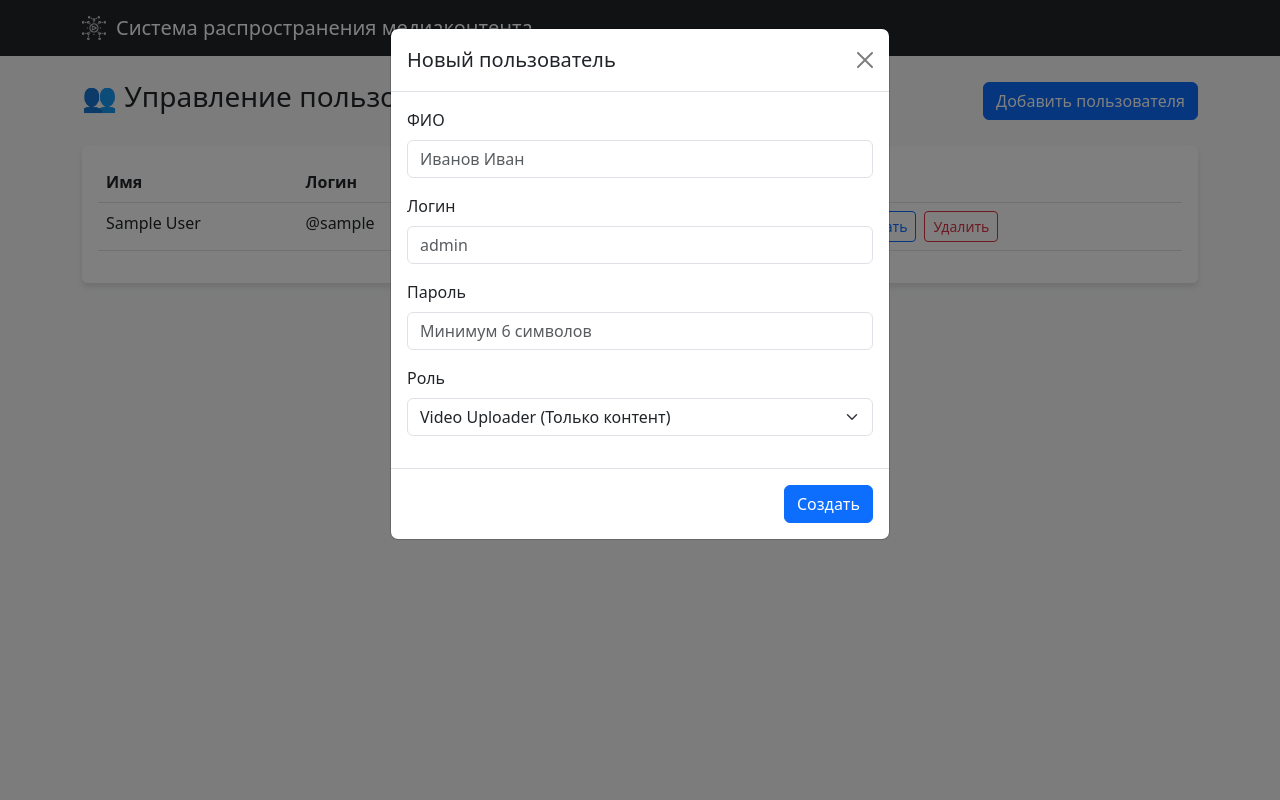
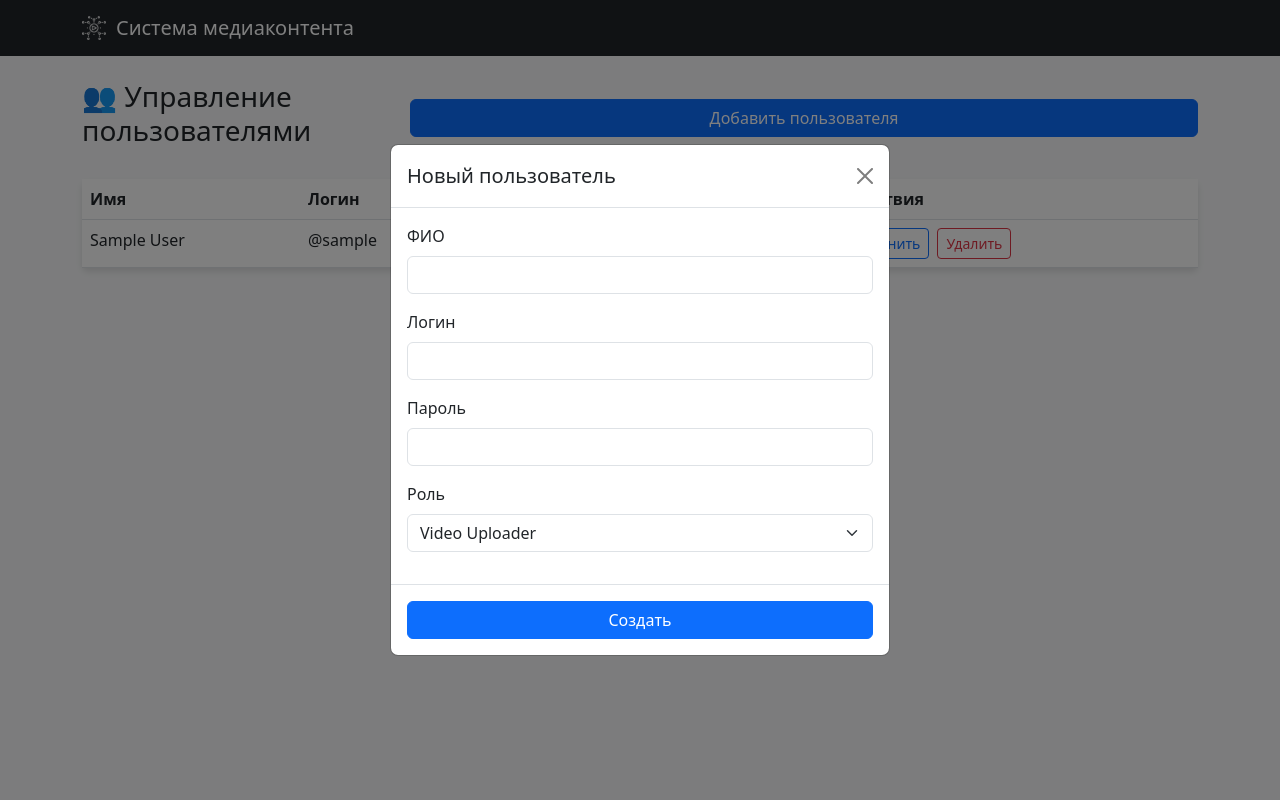
Before and after one commit to IRONINBEAT/media_content_distribution_system, a FastAPI app: template backend/templates/admin_users.html in a window 1280 px wide, after a click on "Добавить пользователя". Run offline with FastAPI, Linux system fonts and the light colour scheme; the template is opened without the code that fills it: most values are stand-ins (such as "Sample title", 1, 10 or a date in 2020).

Commit message:
another scale fix

```diff
--- a/backend/templates/admin_users.html
+++ b/backend/templates/admin_users.html
@@ -1,13 +1,14 @@
 {% extends "base.html" %}
 {% block content %}
-<div class="d-flex justify-content-between align-items-center mb-4">
+<div class="d-flex flex-column flex-sm-row justify-content-between align-items-start align-items-sm-center mb-4 gap-3">
     <h3>👥 Управление пользователями</h3>
-    <button class="btn btn-primary" data-bs-toggle="modal" data-bs-target="#addUserModal">Добавить пользователя</button>
+    <button class="btn btn-primary w-100 w-sm-auto" data-bs-toggle="modal" data-bs-target="#addUserModal">Добавить пользователя</button>
 </div>
 
 <div class="card">
-    <div class="card-body">
-        <table class="table">
+    <div class="card-body p-0">
+        <div class="table-responsive">
+            <table class="table mb-0">
                 <thead>
                     <tr>
                         <th>Имя</th>
@@ -20,22 +21,22 @@
                 <tbody>
                     {% for u in all_users %}
                     <tr>
-                    <td>{{ u.full_name }}</td>
+                        <td class="text-nowrap">{{ u.full_name }}</td>
                         <td>@{{ u.username }}</td>
                         <td>
                             <span class="badge {% if u.role=='admin' %}bg-danger{% elif u.role=='operator' %}bg-info{% else %}bg-secondary{% endif %}">
                                 {{ u.role }}
                             </span>
                         </td>
-                    <td><code>{{ u.token }}</code></td>
+                        <td><code style="word-break: break-all; white-space: normal;">{{ u.token }}</code></td>
                         <td>
                             <div class="d-flex gap-2">
                                 <button class="btn btn-sm btn-outline-primary"
                                     onclick="editUser('{{ u.id }}', '{{ u.full_name }}', '{{ u.username }}', '{{ u.role }}')">
-                                Редактировать
+                                    Изменить
                                 </button>
                                 {% if u.id != user.id %}
-                            <form method="post" action="/web/admin/user/delete" onsubmit="return confirm('Удалить пользователя?');">
+                                <form method="post" action="/web/admin/user/delete" onsubmit="return confirm('Удалить?');">
                                     <input type="hidden" name="user_id" value="{{ u.id }}">
                                     <button type="submit" class="btn btn-sm btn-outline-danger">Удалить</button>
                                 </form>
@@ -48,9 +49,10 @@
             </table>
         </div>
     </div>
+</div>
 
 <div class="modal fade" id="addUserModal" tabindex="-1">
-    <div class="modal-dialog">
+    <div class="modal-dialog modal-dialog-centered">
         <form method="post" action="/web/admin/user/create" class="modal-content">
             <div class="modal-header">
                 <h5 class="modal-title">Новый пользователь</h5>
@@ -59,37 +61,37 @@
             <div class="modal-body">
                 <div class="mb-3">
                     <label class="form-label">ФИО</label>
-                    <input type="text" name="full_name" class="form-control" placeholder="Иванов Иван" required>
+                    <input type="text" name="full_name" class="form-control" required>
                 </div>
                 <div class="mb-3">
                     <label class="form-label">Логин</label>
-                    <input type="text" name="username" class="form-control" placeholder="admin" required>
+                    <input type="text" name="username" class="form-control" required>
                 </div>
                 <div class="mb-3">
                     <label class="form-label">Пароль</label>
-                    <input type="password" name="password" class="form-control" placeholder="Минимум 6 символов" required>
+                    <input type="password" name="password" class="form-control" required>
                 </div>
                 <div class="mb-3">
                     <label class="form-label">Роль</label>
                     <select name="role" class="form-select">
-                        <option value="video_uploader">Video Uploader (Только контент)</option>
-                        <option value="operator">Operator (Контент + Устройства)</option>
-                        <option value="admin">Admin (Полный доступ)</option>
+                        <option value="video_uploader">Video Uploader</option>
+                        <option value="operator">Operator</option>
+                        <option value="admin">Admin</option>
                     </select>
                 </div>
             </div>
             <div class="modal-footer">
-                <button type="submit" class="btn btn-primary">Создать</button>
+                <button type="submit" class="btn btn-primary w-100">Создать</button>
             </div>
         </form>
     </div>
 </div>
 
 <div class="modal fade" id="editUserModal" tabindex="-1">
-    <div class="modal-dialog">
+    <div class="modal-dialog modal-dialog-centered">
         <form method="post" action="/web/admin/user/edit" class="modal-content">
             <div class="modal-header">
-                <h5 class="modal-title">Редактирование пользователя</h5>
+                <h5 class="modal-title">Редактирование</h5>
                 <button type="button" class="btn-close" data-bs-dismiss="modal"></button>
             </div>
             <div class="modal-body">
@@ -104,7 +106,7 @@
                 </div>
                 <div class="mb-3">
                     <label class="form-label">Новый пароль</label>
-                    <input type="password" name="password" class="form-control" placeholder="Оставьте пустым, если не хотите менять">
+                    <input type="password" name="password" class="form-control">
                 </div>
                 <div class="mb-3">
                     <label class="form-label">Роль</label>
@@ -116,8 +118,7 @@
                 </div>
             </div>
             <div class="modal-footer">
-                <button type="button" class="btn btn-secondary" data-bs-dismiss="modal">Отмена</button>
-                <button type="submit" class="btn btn-primary">Сохранить изменения</button>
+                <button type="submit" class="btn btn-primary w-100">Сохранить изменения</button>
             </div>
         </form>
     </div>
@@ -129,7 +130,6 @@ function editUser(id, name, username, role) {
     document.getElementById('edit_full_name').value = name;
     document.getElementById('edit_username').value = username;
     document.getElementById('edit_role').value = role;
-
     new bootstrap.Modal(document.getElementById('editUserModal')).show();
 }
 </script>
--- a/backend/templates/base.html
+++ b/backend/templates/base.html
@@ -1,6 +1,5 @@
 <!DOCTYPE html>
 <html lang="ru">
-
 <head>
     <meta charset="UTF-8">
     <meta name="viewport" content="width=device-width, initial-scale=1.0">
@@ -8,45 +7,38 @@
     <link rel="icon" type="image/x-icon" href="/static/favicon.png">
     <link href="https://cdn.jsdelivr.net/npm/bootstrap@5.3.0/dist/css/bootstrap.min.css" rel="stylesheet">
     <style>
-        body {
-            background-color: #f8f9fa;
-        }
-
-        .card {
-            box-shadow: 0 4px 6px rgba(0, 0, 0, 0.1);
-            border: none;
-        }
-
-        .navbar-brand {
-            display: flex;
-            align-items: center;
-        }
-
-        .brand-icon {
-            width: 24px;
-            height: 24px;
-            margin-right: 10px;
-            filter: brightness(0) invert(1);
+        body { background-color: #f8f9fa; }
+        .card { box-shadow: 0 4px 6px rgba(0, 0, 0, 0.1); border: none; }
+        .navbar-brand { display: flex; align-items: center; }
+        .brand-icon { width: 24px; height: 24px; margin-right: 10px; filter: brightness(0) invert(1); }
+        /* Улучшение читаемости на маленьких экранах */
+        @media (max-width: 576px) {
+            .container { padding-left: 10px; padding-right: 10px; }
+            h3, h4 { font-size: 1.25rem; }
         }
     </style>
 </head>
-
 <body>
-    <nav class="navbar navbar-dark bg-dark mb-4">
+    <nav class="navbar navbar-expand-lg navbar-dark bg-dark mb-4">
         <div class="container">
             <a class="navbar-brand" href="/web/dashboard">
                 <img src="/static/favicon.png" alt="Иконка" class="brand-icon">
-                Система распространения медиаконтента
+                <span class="d-none d-sm-inline">Система медиаконтента</span>
+                <span class="d-inline d-sm-none">СМК</span>
             </a>
+
             {% if user %}
-            <div class="d-flex">
-                <div class="d-flex align-items-center">
+            <button class="navbar-toggler" type="button" data-bs-toggle="collapse" data-bs-target="#navbarNav">
+                <span class="navbar-toggler-icon"></span>
+            </button>
+            <div class="collapse navbar-collapse" id="navbarNav">
+                <div class="navbar-nav ms-auto align-items-lg-center">
                     {% if user.role == 'admin' %}
-                    <a href="/web/admin/users" class="btn btn-outline-light btn-sm me-3">👥 Пользователи</a>
+                    <a href="/web/admin/users" class="nav-link btn btn-outline-light btn-sm me-lg-3 my-2 my-lg-0 text-white">👥 Пользователи</a>
                     {% endif %}
+                    <span class="navbar-text me-lg-3 d-block mb-2 mb-lg-0">{{ user.full_name }} ({{user.role}})</span>
+                    <a href="/web/logout" class="btn btn-outline-light btn-sm">Выход</a>
                 </div>
-                <span class="navbar-text me-3">{{ user.full_name }} ({{user.role}})</span>
-                <a href="/web/logout" class="btn btn-outline-light">Выход</a>
             </div>
             {% endif %}
         </div>
@@ -54,8 +46,6 @@
     <div class="container">
         {% block content %}{% endblock %}
     </div>
-
     <script src="https://cdn.jsdelivr.net/npm/bootstrap@5.3.0/dist/js/bootstrap.bundle.min.js"></script>
 </body>
-
 </html>
```
Also changed, not shown: backend/templates/dashboard.html (+27 -40 lines), backend/templates/login.html (+7 -8 lines). Lines whose indentation alone changed are shown as unchanged.
